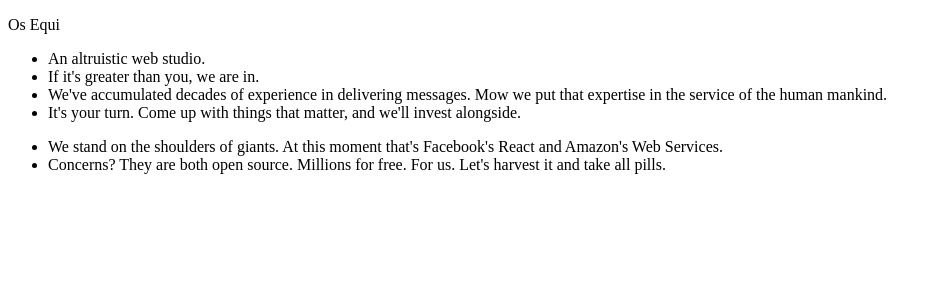
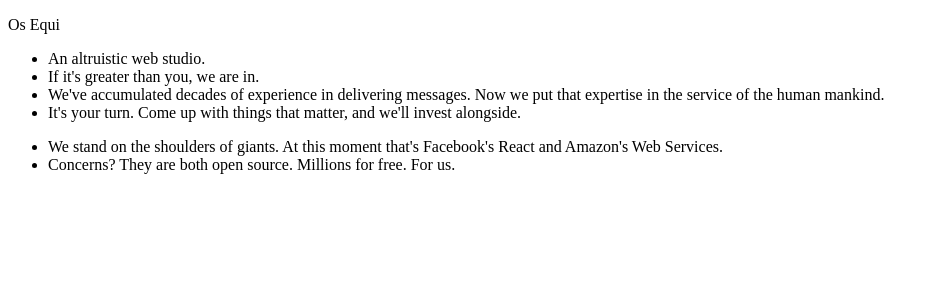
Before and after one commit to metamn/osequi, a Next.js app: page / in a window 1280 px wide. Shown: the top 300 px of the page, without its empty margins (0-941 px from the left). Built offline with nearby package versions, Linux system fonts and the light colour scheme.

Commit message:
Updating copy

```diff
--- a/pages/index.js
+++ b/pages/index.js
@@ -12,7 +12,7 @@ const Home = () => {
         <li>An altruistic web studio.</li>
         <li>If it's greater than you, we are in.</li>
         <li>
-          We've accumulated decades of experience in delivering messages. Mow we
+          We've accumulated decades of experience in delivering messages. Now we
           put that expertise in the service of the human mankind.
         </li>
         <li>
@@ -26,10 +26,7 @@ const Home = () => {
           We stand on the shoulders of giants. At this moment that's Facebook's
           React and Amazon's Web Services.
         </li>
-        <li>
-          Concerns? They are both open source. Millions for free. For us. Let's
-          harvest it and take all pills.
-        </li>
+        <li>Concerns? They are both open source. Millions for free. For us.</li>
       </ul>
     </>
   );
```
